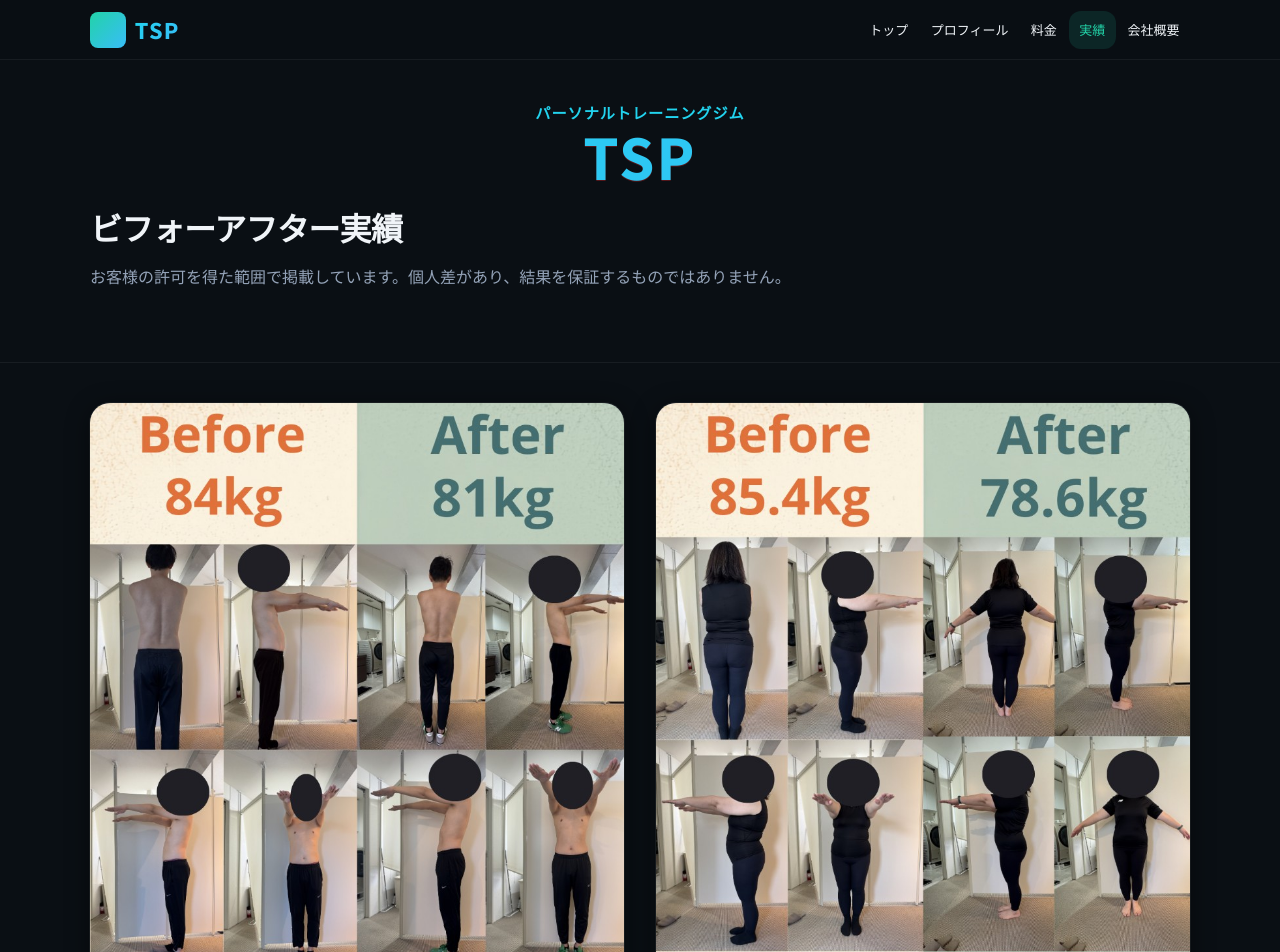
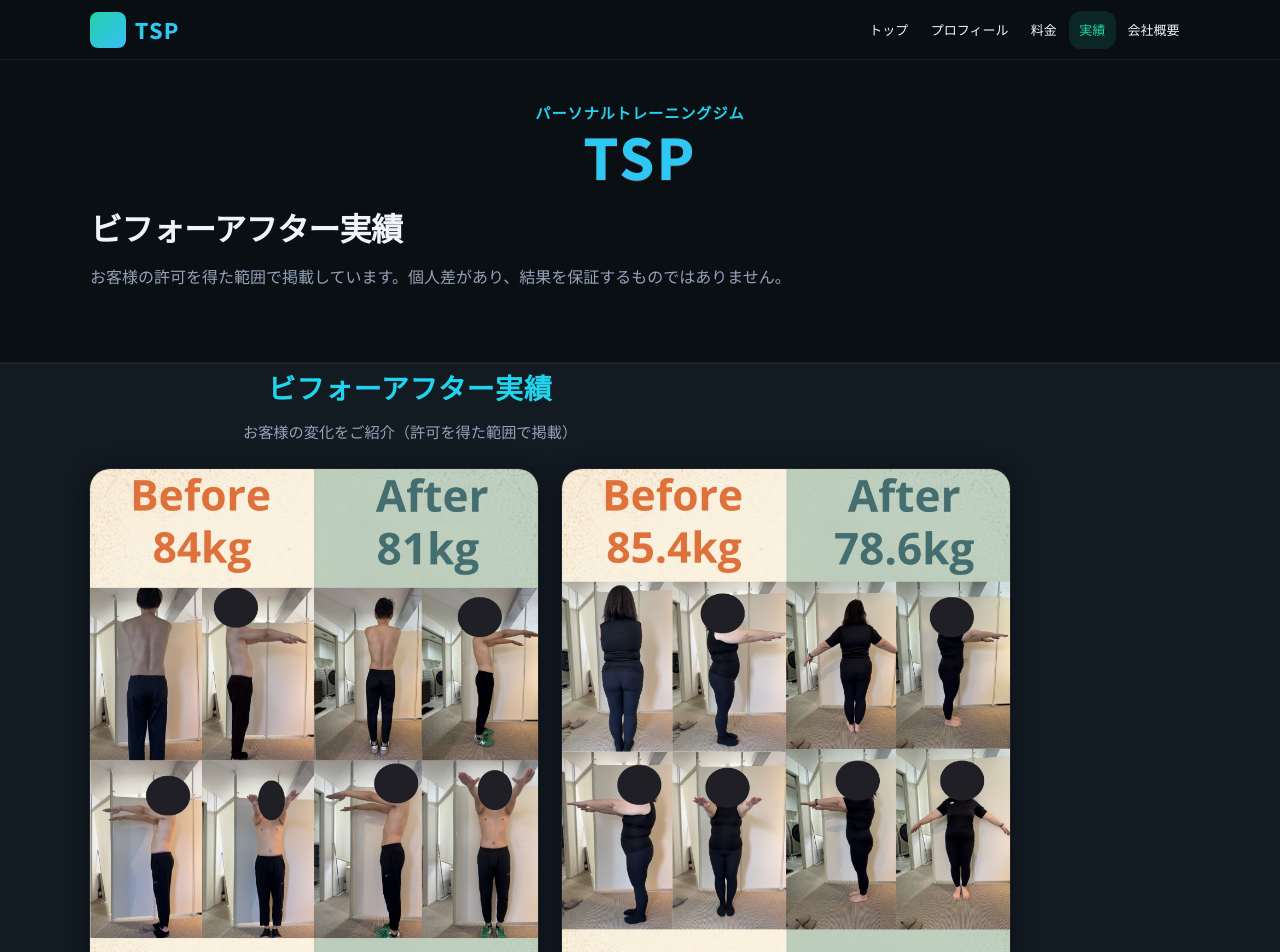
Before and after one commit to tomoyakun1221/personal-trainer-site, a React (Vite) app in the folder frontend/: page /results in a window 1280 px wide. Shown: the top 952 px of the page. Built offline with nearby package versions, Linux system fonts and the light colour scheme; no server answers.

Commit message:
Move results and testimonials to results page with home links
Show full before/after and voices on results page; home links to each section.

```diff
--- a/frontend/src/components/ResultsVoicesSection.css
+++ b/frontend/src/components/ResultsVoicesSection.css
@@ -2,6 +2,34 @@
   padding: 2.5rem 0 3rem;
   background: var(--color-surface);
   border-top: 1px solid rgba(255, 255, 255, 0.06);
+}
+
+.results-voices--preview {
+  padding: 2.5rem 0;
+}
+
+.results-voices-preview-block {
+  width: 100%;
+  max-width: 640px;
+  margin-bottom: 2rem;
+}
+
+.results-voices-preview-block:last-child {
+  margin-bottom: 0;
+}
+
+.results-voices-preview-block .btn {
+  min-width: min(100%, 320px);
+}
+
+.results-voices-block {
+  width: 100%;
+  scroll-margin-top: var(--layout-top-h, 116px);
+}
+
+.results-voices-inner--page {
+  align-items: stretch;
+  text-align: center;
 }
 
 .results-voices-inner {
@@ -61,7 +89,3 @@
   width: 100%;
   max-width: 800px;
 }
-
-.results-voices-footer {
-  margin-top: 2rem;
-}
--- a/frontend/src/components/ResultsVoicesSection.tsx
+++ b/frontend/src/components/ResultsVoicesSection.tsx
@@ -7,12 +7,69 @@ import "./ResultsVoicesSection.css";
 interface ResultsVoicesSectionProps {
   results: Transformation[];
   testimonials: Testimonial[];
+  /** トップ用: 実績ページへ誘導 */
+  homePreview?: boolean;
 }
 
-export function ResultsVoicesSection({ results, testimonials }: ResultsVoicesSectionProps) {
+function ResultsPreviewBlock({
+  title,
+  lead,
+  to,
+  linkLabel,
+  accent,
+}: {
+  title: string;
+  lead: string;
+  to: string;
+  linkLabel: string;
+  accent?: boolean;
+}) {
+  return (
+    <div className="results-voices-preview-block">
+      <header className="results-voices-header">
+        <h2 className={`home-section-heading ${accent ? "home-section-heading--accent" : ""}`}>
+          {title}
+        </h2>
+        <p className="home-section-lead">{lead}</p>
+      </header>
+      <Link to={to} className="btn btn-primary">
+        {linkLabel}
+      </Link>
+    </div>
+  );
+}
+
+export function ResultsVoicesSection({
+  results,
+  testimonials,
+  homePreview = false,
+}: ResultsVoicesSectionProps) {
+  if (homePreview) {
+    return (
+      <section className="results-voices results-voices--preview">
+        <div className="container results-voices-inner">
+          <ResultsPreviewBlock
+            title="ビフォーアフター実績"
+            lead="お客様の変化をご紹介（許可を得た範囲で掲載）"
+            to="/results#before-after"
+            linkLabel="ビフォーアフター実績を見る"
+          />
+          <ResultsPreviewBlock
+            title="お客様の声"
+            lead="実際にトレーニングされた方の感想"
+            to="/results#voices"
+            linkLabel="お客様の声を見る"
+            accent
+          />
+        </div>
+      </section>
+    );
+  }
+
   return (
     <section className="results-voices" id="results-voices">
-      <div className="container results-voices-inner">
+      <div className="container results-voices-inner results-voices-inner--page">
+        <div id="before-after" className="results-voices-block">
           <header className="results-voices-header">
             <h2 className="home-section-heading">ビフォーアフター実績</h2>
             <p className="home-section-lead">お客様の変化をご紹介（許可を得た範囲で掲載）</p>
@@ -23,7 +80,9 @@ export function ResultsVoicesSection({ results, testimonials }: ResultsVoicesSec
               <TransformationCard key={item.id} item={item} />
             ))}
           </div>
+        </div>
 
+        <div id="voices" className="results-voices-block results-voices-block--voices">
           <header className="results-voices-header results-voices-header--voices">
             <h2 className="home-section-heading home-section-heading--accent">お客様の声</h2>
             <p className="home-section-lead">実際にトレーニングされた方の感想</p>
@@ -34,11 +93,6 @@ export function ResultsVoicesSection({ results, testimonials }: ResultsVoicesSec
               <TestimonialCard key={item.id} item={item} />
             ))}
           </div>
-
-        <div className="results-voices-footer">
-          <Link to="/results" className="btn btn-outline">
-            実績をもっと見る
-          </Link>
         </div>
       </div>
     </section>
--- a/frontend/src/pages/Home.tsx
+++ b/frontend/src/pages/Home.tsx
@@ -1,8 +1,3 @@
-import { useEffect, useState } from "react";
-import { api } from "../lib/api";
-import type { Testimonial, Transformation } from "../types";
-import { getHomeTransformations, HOME_TRANSFORMATIONS } from "../constants/transformations";
-import { getHomeTestimonials, HOME_TESTIMONIALS } from "../constants/testimonials";
 import { useSiteSetting } from "../hooks/useSiteSetting";
 import { BrandHeading } from "../components/BrandHeading";
 import { ContactCta } from "../components/ContactCta";
@@ -16,21 +11,6 @@ import "./Home.css";
 
 export function Home() {
   const { setting } = useSiteSetting();
-  const [results, setResults] = useState<Transformation[]>(HOME_TRANSFORMATIONS);
-  const [voices, setVoices] = useState<Testimonial[]>(HOME_TESTIMONIALS);
-
-  useEffect(() => {
-    api
-      .getTransformations()
-      .then((r) => setResults(getHomeTransformations(r)))
-      .catch(() => setResults(HOME_TRANSFORMATIONS));
-
-    api
-      .getTestimonials()
-      .then((v) => setVoices(getHomeTestimonials(v)))
-      .catch(() => setVoices(HOME_TESTIMONIALS));
-  }, []);
-
   const instagramUrl = setting?.instagram_url || INSTAGRAM_URL;
 
   return (
@@ -44,7 +24,7 @@ export function Home() {
 
       <PricingContent plans={[]} homePreview showCta centered />
 
-      <ResultsVoicesSection results={results} testimonials={voices} />
+      <ResultsVoicesSection results={[]} testimonials={[]} homePreview />
 
       <MachineIntroSection />
 
--- a/frontend/src/pages/Results.css
+++ b/frontend/src/pages/Results.css
@@ -11,23 +11,7 @@
   margin-bottom: 1rem;
 }
 
-.results-body {
-  padding-top: 2.5rem;
+.results-page .results-voices {
+  padding-top: 0;
   padding-bottom: 4rem;
 }
-
-.results-grid {
-  display: grid;
-  gap: 2.5rem;
-  max-width: 720px;
-  margin-inline: auto;
-}
-
-@media (min-width: 900px) {
-  .results-grid {
-    max-width: none;
-    grid-template-columns: repeat(2, 1fr);
-    gap: 2rem;
-    align-items: start;
-  }
-}
--- a/frontend/src/pages/Results.tsx
+++ b/frontend/src/pages/Results.tsx
@@ -1,22 +1,48 @@
 import { useEffect, useState } from "react";
+import { useLocation } from "react-router-dom";
 import { api } from "../lib/api";
-import type { Transformation } from "../types";
+import type { Testimonial, Transformation } from "../types";
 import { enrichTransformations, HOME_TRANSFORMATIONS } from "../constants/transformations";
+import { getHomeTestimonials, HOME_TESTIMONIALS } from "../constants/testimonials";
 import { BrandHeading } from "../components/BrandHeading";
-import { TransformationCard } from "../components/TransformationCard";
+import { ResultsVoicesSection } from "../components/ResultsVoicesSection";
 import "./Results.css";
 
+const isStaticSite = import.meta.env.VITE_STATIC_SITE === "true";
+
 export function Results() {
-  const [items, setItems] = useState<Transformation[]>(HOME_TRANSFORMATIONS);
-  const [loading, setLoading] = useState(true);
+  const location = useLocation();
+  const [results, setResults] = useState<Transformation[]>(
+    isStaticSite ? HOME_TRANSFORMATIONS : []
+  );
+  const [testimonials, setTestimonials] = useState<Testimonial[]>(
+    isStaticSite ? HOME_TESTIMONIALS : []
+  );
+  const [loading, setLoading] = useState(!isStaticSite);
 
   useEffect(() => {
-    api
-      .getTransformations()
-      .then((data) => setItems(enrichTransformations(data)))
-      .catch(() => setItems(HOME_TRANSFORMATIONS))
+    if (isStaticSite) return;
+
+    Promise.all([api.getTransformations(), api.getTestimonials()])
+      .then(([transformations, voices]) => {
+        setResults(enrichTransformations(transformations));
+        setTestimonials(getHomeTestimonials(voices));
+      })
+      .catch(() => {
+        setResults(HOME_TRANSFORMATIONS);
+        setTestimonials(HOME_TESTIMONIALS);
+      })
       .finally(() => setLoading(false));
   }, []);
+
+  useEffect(() => {
+    if (!location.hash) return;
+    const target = document.querySelector(location.hash);
+    if (!target) return;
+    requestAnimationFrame(() => {
+      target.scrollIntoView({ behavior: "smooth", block: "start" });
+    });
+  }, [location.hash, loading]);
 
   return (
     <div className="results-page">
@@ -30,19 +56,11 @@ export function Results() {
         </div>
       </section>
 
-      <section className="section results-body">
-        <div className="container">
-          {loading ? (
-            <div className="loading">読み込み中...</div>
-          ) : (
-            <div className="results-grid">
-              {items.map((item) => (
-                <TransformationCard key={item.id} item={item} />
-              ))}
-            </div>
-          )}
-        </div>
-      </section>
+      {loading ? (
+        <div className="loading section">読み込み中...</div>
+      ) : (
+        <ResultsVoicesSection results={results} testimonials={testimonials} />
+      )}
     </div>
   );
 }
```
Lines whose indentation alone changed are shown as unchanged.
